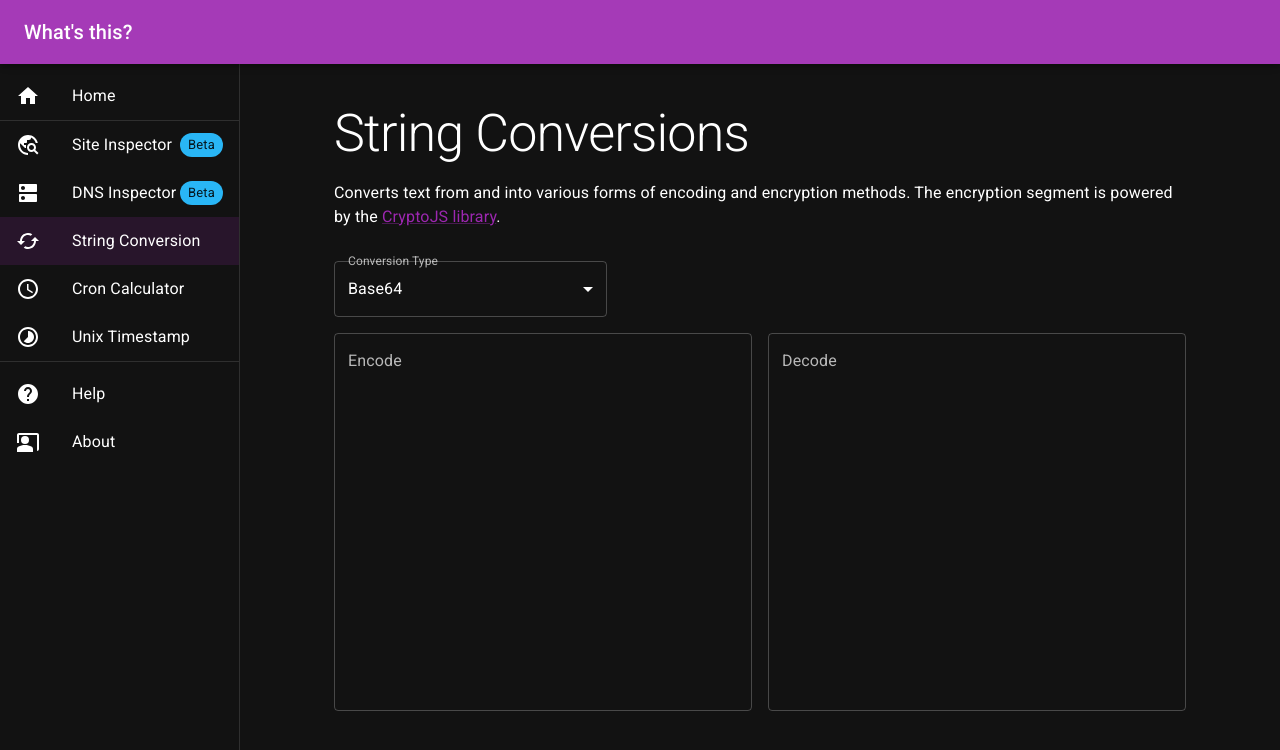
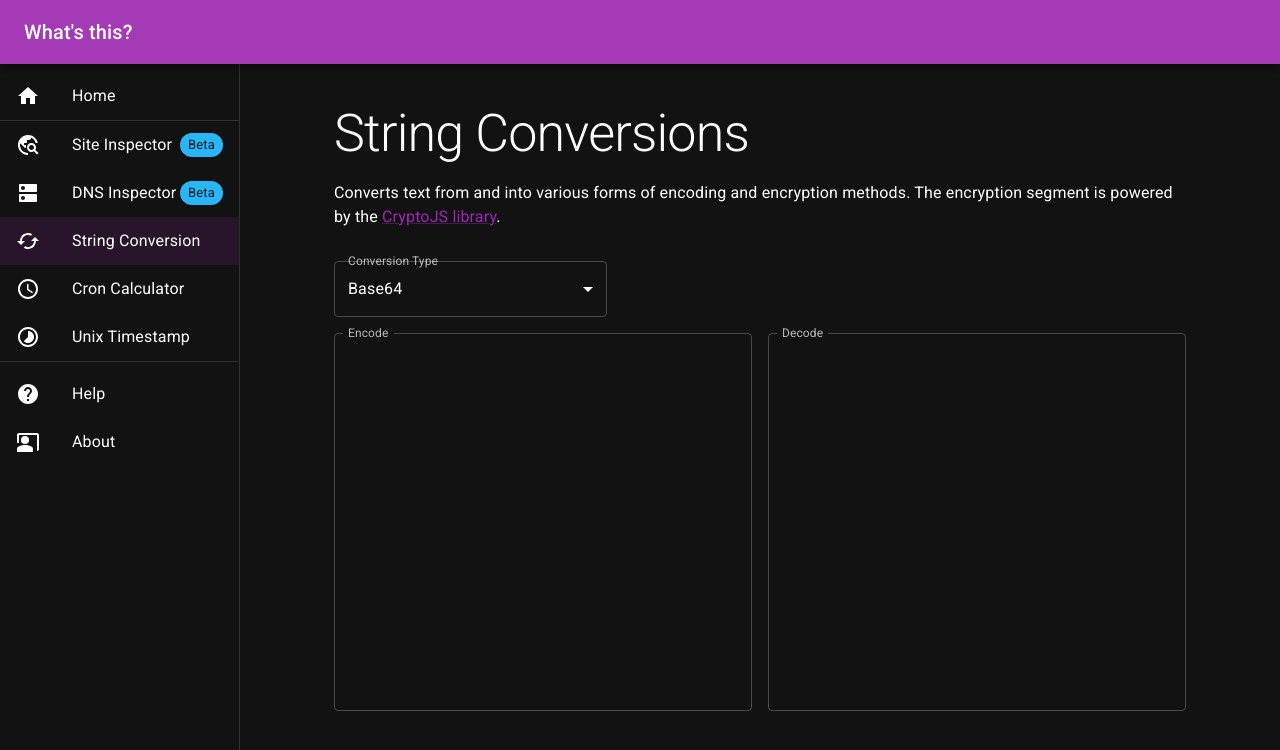
Before and after one commit to soup-bowl/whatsth.is, a React (Create React App) app: page /#/convert in a window 1280 px wide. Shown: the top 750 px of the page. Built offline with nearby package versions, Linux system fonts and the light colour scheme.

Commit message:
Show an error when string conv input is invalid.

```diff
--- a/src/interfaces.ts
+++ b/src/interfaces.ts
@@ -89,6 +89,7 @@ export interface IWHOISResult {
 export interface IStringMorph {
 	decoded: string;
 	encoded: string;
+	decodeError: boolean;
 }
 
 export interface IMenu {
--- a/src/pages/converter.tsx
+++ b/src/pages/converter.tsx
@@ -10,7 +10,7 @@ import { IStringMorph } from "../interfaces";
 const siteTitle = "String Conversions";
 
 export default function StringConversionPage() {
-	const [stringMorph, setStringMorph] = useState<IStringMorph>({ encoded: '', decoded: '' });
+	const [stringMorph, setStringMorph] = useState<IStringMorph>({ decodeError: false } as IStringMorph);
 	const [passphrase, setPassphrase] = useState('');
 	const [type, setType] = useState<ConversionType>(ConversionType.Base64);
 
@@ -18,12 +18,12 @@ export default function StringConversionPage() {
 
 	const handleTypeChange = (event: SelectChangeEvent) => {
 		setType(parseInt(event.target.value));
-		setStringMorph({ encoded: '', decoded: '' });
+		setStringMorph({ decodeError: false } as IStringMorph);
 	};
 
 	const handleChangePassphrase = (e: any) => {
 		setPassphrase(e.target.value);
-		setStringMorph({ encoded: '', decoded: '' });
+		setStringMorph({ decodeError: false } as IStringMorph);
 	};
 
 	function ConvertTo(thing: string, phrase: string = '') {
@@ -104,27 +104,51 @@ export default function StringConversionPage() {
 			<Box sx={{ flexGrow: 1 }}>
 				<Grid container spacing={2}>
 					<Grid item xs={12} sm={6}>
-						<TextField id="encode" label="Encode" multiline fullWidth rows={15} value={stringMorph.decoded} onChange={(e) => {
+						<TextField
+							multiline
+							fullWidth
+							id="encode"
+							label="Encode"
+							rows={15}
+							value={stringMorph.decoded}
+							error={stringMorph.decodeError}
+							helperText={(stringMorph.decodeError) ? 'The contents of decode cannot be converted.' : ''}
+							onChange={(e) => {
 								setStringMorph({
 									decoded: e.target.value,
-								encoded: ConvertTo(e.target.value, passphrase)
+									encoded: ConvertTo(e.target.value, passphrase),
+									decodeError: false
 								});
-						}} />
+							}}
+							InputLabelProps={{ shrink: true }}
+						/>
 					</Grid>
 					<Grid item xs={12} sm={6}>
-						<TextField id="decode" label="Decode" multiline fullWidth rows={15} value={stringMorph.encoded} onChange={(e) => {
+						<TextField
+							multiline
+							fullWidth
+							id="decode"
+							label="Decode"
+							rows={15}
+							value={stringMorph.encoded}
+							onChange={(e) => {
 								let convertedValue: string;
+								let decodeError: boolean = false;
 								try {
 									convertedValue = ConvertFrom(e.target.value, passphrase);
 								} catch {
 									convertedValue = stringMorph.decoded;
+									decodeError = true;
 								}
 
 								setStringMorph({
 									decoded: convertedValue,
-								encoded: e.target.value
+									encoded: e.target.value,
+									decodeError: decodeError
 								});
-						}} />
+							}}
+							InputLabelProps={{ shrink: true }}
+						/>
 					</Grid>
 				</Grid>
 			</Box>
```
Lines whose indentation alone changed are shown as unchanged.
